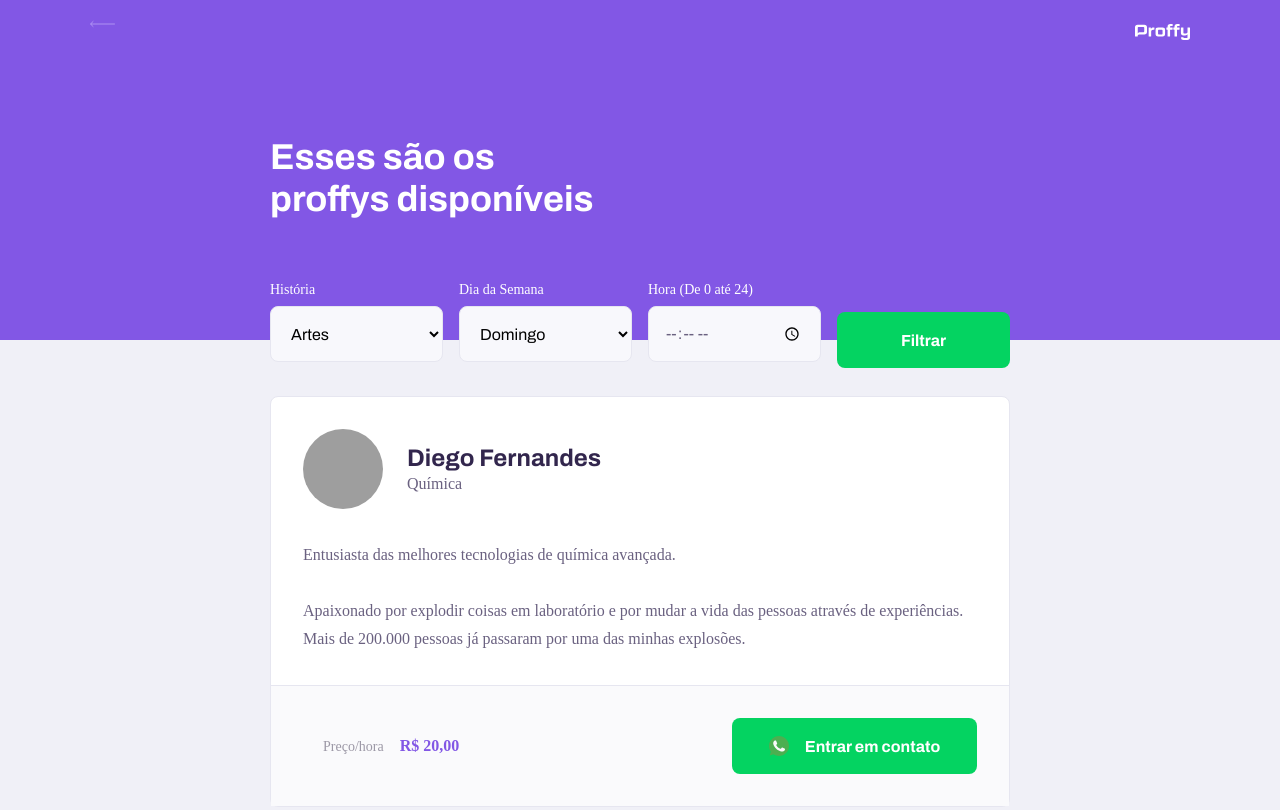
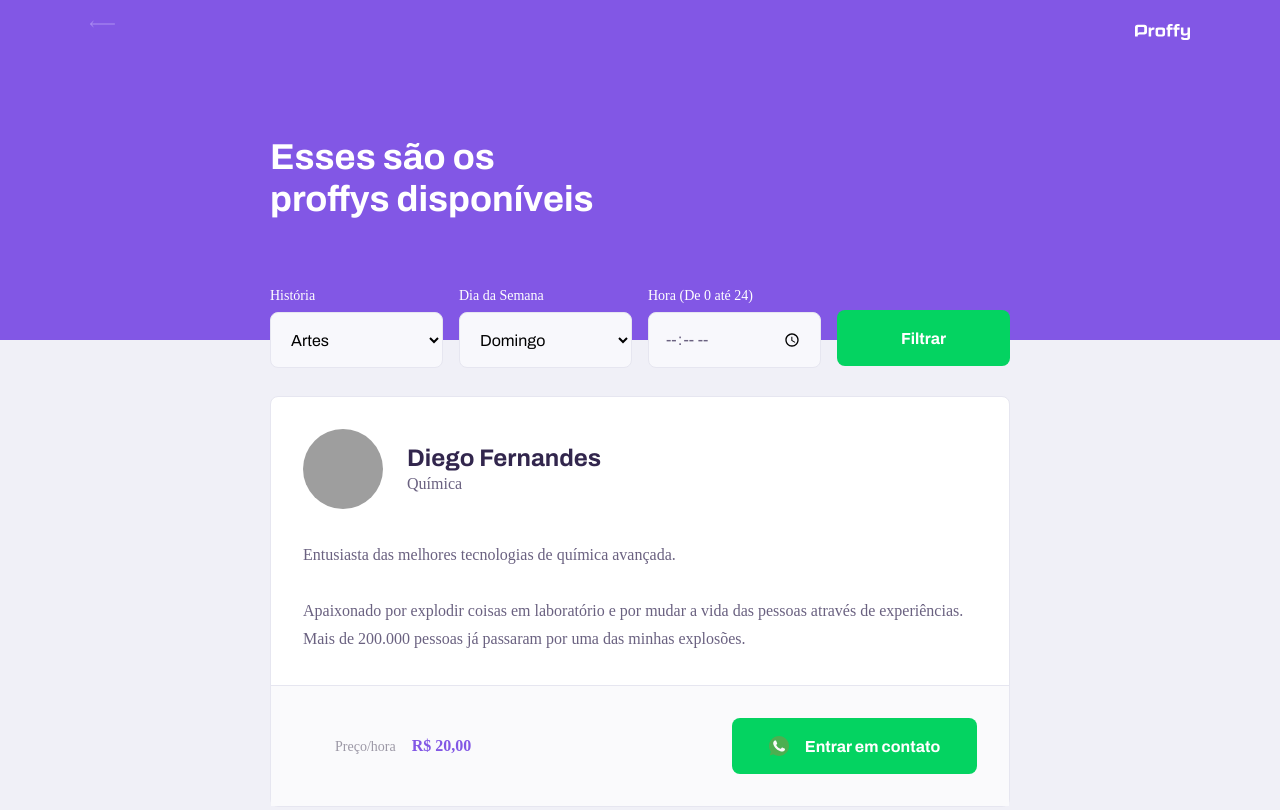
Before and after one commit to banzak1/nlw2, a plain HTML site: page study.html in a window 1280 px wide. Shown: the top 810 px of the page. Drawn offline with Linux system fonts and the light colour scheme; grey boxes are pictures that could not be loaded.

Commit message:
minnor issues

```diff
--- a/styles/partials/page-study.css
+++ b/styles/partials/page-study.css
@@ -76,7 +76,7 @@
     justify-content: center;
     text-decoration: none;
     transition: background 0.2s;
-    margin-top: 3.2rem;
+    margin-top: 2.4rem;
 }
 
 #search-teachers button:hover {
@@ -273,7 +273,7 @@
         margin-bottom: 0;
     }
 
-    .teacher-item > p {
+    .teacher-item p {
         padding: 0 32px;
     }
 
```
